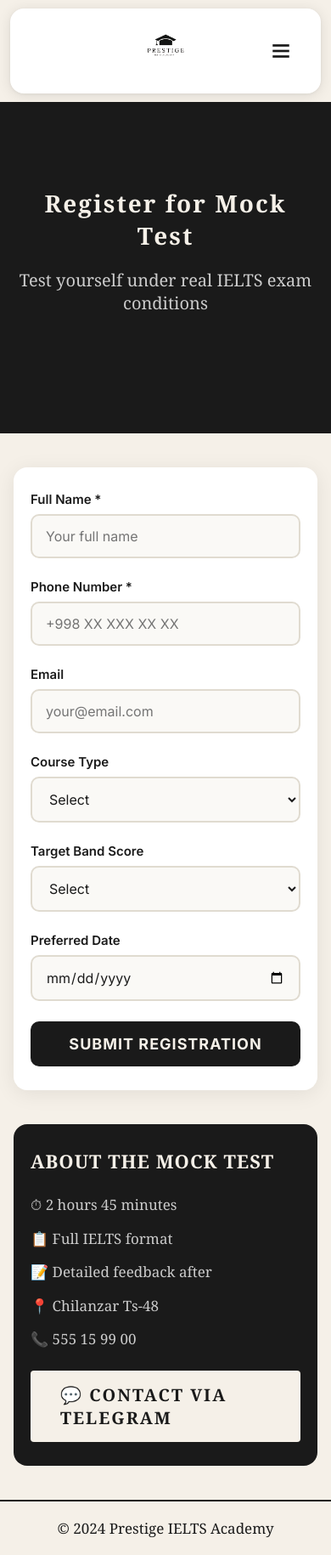
After one commit to ahmed9969/prestige-ielts, a Flask app: page /mock-register in a window 390 px wide. The commit adds this page. Shown: the whole page at 85% size. Run offline with Flask 3, Linux system fonts and the light colour scheme.

Commit message:
feat: mock test registration form with Google Sheets integration
- New /mock-register page with full form (name, phone, email, course type, target score, date)
- Submissions written to Google Sheets via gspread + google-auth
- Success and error states handled
- Info panel alongside the form
- Added Mock Test link to navbar
- Mobile responsive form layout

Co-Authored-By: Claude Sonnet 4.6 <noreply@anthropic.com>

```diff
--- a/app.py
+++ b/app.py
@@ -1,16 +1,46 @@
-from flask import Flask, render_template, request
+from flask import Flask, render_template, request, jsonify
+import os
+import json
+from datetime import datetime
 
 app = Flask(__name__)
+
+def get_sheet():
+    try:
+        import gspread
+        from google.oauth2.service_account import Credentials
+
+        creds_json = os.environ.get("GOOGLE_CREDENTIALS")
+        if not creds_json:
+            return None, "GOOGLE_CREDENTIALS env var not set"
+
+        creds_dict = json.loads(creds_json)
+        scopes = [
+            "https://www.googleapis.com/auth/spreadsheets",
+            "https://www.googleapis.com/auth/drive",
+        ]
+        credentials = Credentials.from_service_account_info(creds_dict, scopes=scopes)
+        client = gspread.authorize(credentials)
+        sheet_id = os.environ.get("GOOGLE_SHEET_ID")
+        if not sheet_id:
+            return None, "GOOGLE_SHEET_ID env var not set"
+        sheet = client.open_by_key(sheet_id).sheet1
+        return sheet, None
+    except Exception as e:
+        return None, str(e)
+
 
 @app.route("/")
 def home():
     lang = request.args.get("lang", "en")
     return render_template("home.html", lang=lang)
 
+
 @app.route("/vacancies")
 def vacancies():
     lang = request.args.get("lang", "en")
     return render_template("vacancies.html", lang=lang)
+
 
 @app.route("/courses/<slug>")
 def course(slug):
@@ -20,5 +50,47 @@ def course(slug):
     lang = request.args.get("lang", "en")
     return render_template("course.html", lang=lang, slug=slug)
 
+
+@app.route("/mock-register", methods=["GET", "POST"])
+def mock_register():
+    lang = request.args.get("lang", "en")
+
+    if request.method == "POST":
+        name     = request.form.get("name", "").strip()
+        phone    = request.form.get("phone", "").strip()
+        email    = request.form.get("email", "").strip()
+        course_type = request.form.get("course_type", "").strip()
+        target   = request.form.get("target", "").strip()
+        date_pref = request.form.get("date_pref", "").strip()
+
+        if not name or not phone:
+            return render_template(
+                "mock_register.html", lang=lang,
+                error=True, success=False
+            )
+
+        row = [
+            datetime.utcnow().strftime("%Y-%m-%d %H:%M UTC"),
+            name, phone, email, course_type, target, date_pref
+        ]
+
+        sheet, err = get_sheet()
+        if sheet:
+            # Add header row if sheet is empty
+            if sheet.row_count == 0 or sheet.acell("A1").value is None:
+                sheet.append_row([
+                    "Timestamp", "Full Name", "Phone", "Email",
+                    "Course Type", "Target Score", "Preferred Date"
+                ])
+            sheet.append_row(row)
+            return render_template("mock_register.html", lang=lang, success=True, error=False)
+        else:
+            # Log the error but still show success to user
+            print(f"Sheet error: {err}")
+            return render_template("mock_register.html", lang=lang, success=True, error=False)
+
+    return render_template("mock_register.html", lang=lang, success=False, error=False)
+
+
 if __name__ == "__main__":
-    app.run()
+    app.run(debug=True)
--- a/requirements.txt
+++ b/requirements.txt
@@ -1,2 +1,4 @@
 flask
 gunicorn
+gspread
+google-auth
--- a/static/style.css
+++ b/static/style.css
@@ -1208,3 +1208,180 @@ footer {
     .nav-links { order: 3; width: 100%; flex-wrap: wrap; justify-content: center; }
     .nav-right { margin-left: auto; }
 }
+/* ── Mock Test Registration Form ── */
+#mock-form-section {
+    padding: 80px 24px;
+    background-color: #f5f0e8;
+    min-height: 60vh;
+}
+
+.mock-form-wrap {
+    display: grid;
+    grid-template-columns: 1fr 340px;
+    gap: 40px;
+    max-width: 1000px;
+    margin: 0 auto;
+    align-items: start;
+}
+
+.mock-form-card {
+    background: #ffffff;
+    border-radius: 16px;
+    padding: 48px;
+    box-shadow: 0 4px 24px rgba(0,0,0,0.08);
+}
+
+.form-group {
+    margin-bottom: 24px;
+}
+
+.form-group label {
+    display: block;
+    font-size: 15px;
+    font-weight: 600;
+    margin-bottom: 8px;
+    color: #1a1a1a;
+    font-family: 'Inter', sans-serif;
+}
+
+.form-group input,
+.form-group select {
+    width: 100%;
+    padding: 14px 16px;
+    border: 2px solid #e0dbd0;
+    border-radius: 10px;
+    font-size: 16px;
+    font-family: 'Inter', sans-serif;
+    color: #1a1a1a;
+    background: #faf9f6;
+    outline: none;
+    transition: border-color 0.2s;
+}
+
+.form-group input:focus,
+.form-group select:focus {
+    border-color: #1a1a1a;
+    background: #fff;
+}
+
+.form-submit-btn {
+    width: 100%;
+    padding: 16px;
+    background: #1a1a1a;
+    color: #f5f0e8;
+    border: none;
+    border-radius: 10px;
+    font-size: 18px;
+    font-weight: 700;
+    font-family: 'Inter', sans-serif;
+    cursor: pointer;
+    letter-spacing: 1px;
+    text-transform: uppercase;
+    transition: background 0.2s, transform 0.15s;
+}
+
+.form-submit-btn:hover {
+    background: #333;
+    transform: translateY(-1px);
+}
+
+.form-error-banner {
+    background: #fde8e8;
+    color: #c0392b;
+    border: 1px solid #f5c6c6;
+    border-radius: 8px;
+    padding: 14px 18px;
+    font-size: 15px;
+    margin-bottom: 24px;
+    font-family: 'Inter', sans-serif;
+}
+
+/* Info panel */
+.mock-form-info {
+    background: #1a1a1a;
+    color: #f5f0e8;
+    border-radius: 16px;
+    padding: 40px 32px;
+}
+
+.mock-form-info h3 {
+    font-size: 22px;
+    margin-bottom: 24px;
+    letter-spacing: 1px;
+    text-transform: uppercase;
+}
+
+.mock-form-info ul {
+    list-style: none;
+    display: flex;
+    flex-direction: column;
+    gap: 14px;
+}
+
+.mock-form-info ul li {
+    font-size: 17px;
+    color: #ccc;
+    line-height: 1.5;
+}
+
+/* Success state */
+.form-success-wrap {
+    display: flex;
+    justify-content: center;
+    align-items: center;
+    min-height: 50vh;
+}
+
+.form-success-box {
+    background: #fff;
+    border-radius: 16px;
+    padding: 64px 48px;
+    text-align: center;
+    max-width: 480px;
+    width: 100%;
+    box-shadow: 0 4px 24px rgba(0,0,0,0.08);
+}
+
+.success-icon {
+    width: 72px;
+    height: 72px;
+    background: #1a1a1a;
+    color: #f5c518;
+    border-radius: 50%;
+    font-size: 36px;
+    font-weight: 700;
+    display: flex;
+    align-items: center;
+    justify-content: center;
+    margin: 0 auto 24px;
+}
+
+.form-success-box h2 {
+    font-size: 28px;
+    margin-bottom: 14px;
+}
+
+.form-success-box p {
+    font-size: 18px;
+    color: #555;
+    margin-bottom: 32px;
+    line-height: 1.6;
+}
+
+@media (max-width: 768px) {
+    .mock-form-wrap {
+        grid-template-columns: 1fr;
+    }
+
+    .mock-form-card {
+        padding: 28px 20px;
+    }
+
+    .mock-form-info {
+        padding: 28px 20px;
+    }
+
+    #mock-form-section {
+        padding: 40px 16px;
+    }
+}
--- a/templates/home.html
+++ b/templates/home.html
@@ -40,6 +40,7 @@
                     <a href="#results">{% if lang == 'uz' %}Natijalar{% elif lang == 'ru' %}Результаты{% else %}Results{% endif %}</a>
                     <a href="#contact">{% if lang == 'uz' %}Aloqa{% elif lang == 'ru' %}Контакты{% else %}Contact{% endif %}</a>
                     <a href="/vacancies">{% if lang == 'uz' %}Vakansiyalar{% elif lang == 'ru' %}Вакансии{% else %}Vacancies{% endif %}</a>
+                    <a href="/mock-register">{% if lang == 'uz' %}Mock Test{% elif lang == 'ru' %}Пробный тест{% else %}Mock Test{% endif %}</a>
                 </div>
                 <div class="lang-switcher">
                     <a href="?lang=en">🇬🇧 EN</a>
--- /dev/null
+++ b/templates/mock_register.html
@@ -0,0 +1,162 @@
+<!DOCTYPE html>
+<html lang="en">
+<head>
+    <meta charset="UTF-8">
+    <meta name="viewport" content="width=device-width, initial-scale=1.0">
+    <title>{% if lang == 'uz' %}Mock Test Ro'yxatdan o'tish{% elif lang == 'ru' %}Запись на пробный тест{% else %}Register for Mock Test{% endif %} - Prestige IELTS Academy</title>
+    <link rel="stylesheet" href="/static/style.css">
+    <link rel="preconnect" href="https://fonts.googleapis.com">
+    <link rel="preconnect" href="https://fonts.gstatic.com" crossorigin>
+    <link href="https://fonts.googleapis.com/css2?family=Inter:wght@400;500;600;700&display=swap" rel="stylesheet">
+</head>
+<body>
+
+    <!-- NAVBAR -->
+    <nav>
+        <a href="/" class="nav-logo-outer">
+            <img src="/static/logo.png" alt="Prestige IELTS Academy">
+        </a>
+        <div class="navbar-card">
+            <div class="nav-mobile-bar">
+                <img src="/static/logo.png" alt="Prestige IELTS Academy" class="logo-mobile">
+                <button class="nav-hamburger" id="navHamburger" aria-label="Menu">
+                    <svg width="26" height="26" viewBox="0 0 24 24" fill="none" stroke="currentColor" stroke-width="2.5">
+                        <line x1="3" y1="6" x2="21" y2="6"/>
+                        <line x1="3" y1="12" x2="21" y2="12"/>
+                        <line x1="3" y1="18" x2="21" y2="18"/>
+                    </svg>
+                </button>
+            </div>
+            <div class="nav-collapse" id="navCollapse">
+                <div class="nav-links">
+                    <a href="/">{% if lang == 'uz' %}Bosh sahifa{% elif lang == 'ru' %}Главная{% else %}Home{% endif %}</a>
+                    <a href="/#courses">{% if lang == 'uz' %}Kurslar{% elif lang == 'ru' %}Курсы{% else %}Courses{% endif %}</a>
+                    <a href="/#contact">{% if lang == 'uz' %}Aloqa{% elif lang == 'ru' %}Контакты{% else %}Contact{% endif %}</a>
+                    <a href="/vacancies">{% if lang == 'uz' %}Vakansiyalar{% elif lang == 'ru' %}Вакансии{% else %}Vacancies{% endif %}</a>
+                </div>
+                <div class="lang-switcher">
+                    <a href="?lang=en">🇬🇧 EN</a>
+                    <a href="?lang=uz">🇺🇿 UZ</a>
+                    <a href="?lang=ru">🇷🇺 RU</a>
+                </div>
+            </div>
+        </div>
+        <a href="/#contact" class="nav-cta">
+            {% if lang == 'uz' %}Ro'yxatdan o'tish{% elif lang == 'ru' %}Записаться{% else %}Enroll Now{% endif %}
+        </a>
+    </nav>
+
+    <!-- HERO -->
+    <section class="hero">
+        <h1>{% if lang == 'uz' %}Mock Test uchun ro'yxatdan o'ting{% elif lang == 'ru' %}Запись на пробный тест{% else %}Register for Mock Test{% endif %}</h1>
+        <p>{% if lang == 'uz' %}Haqiqiy IELTS imtihoni sharoitida o'zingizni sinab ko'ring{% elif lang == 'ru' %}Проверьте себя в условиях реального экзамена IELTS{% else %}Test yourself under real IELTS exam conditions{% endif %}</p>
+    </section>
+
+    <!-- FORM SECTION -->
+    <section id="mock-form-section">
+
+        {% if success %}
+        <!-- SUCCESS STATE -->
+        <div class="form-success-wrap">
+            <div class="form-success-box">
+                <div class="success-icon">✓</div>
+                <h2>{% if lang == 'uz' %}Muvaffaqiyatli yuborildi!{% elif lang == 'ru' %}Заявка отправлена!{% else %}Registration Received!{% endif %}</h2>
+                <p>{% if lang == 'uz' %}Biz siz bilan tez orada bog'lanamiz.{% elif lang == 'ru' %}Мы свяжемся с вами в ближайшее время.{% else %}We will be in touch with you shortly to confirm your mock test slot.{% endif %}</p>
+                <a href="/" class="btn">{% if lang == 'uz' %}Bosh sahifaga qaytish{% elif lang == 'ru' %}На главную{% else %}Back to Home{% endif %}</a>
+            </div>
+        </div>
+
+        {% else %}
+        <!-- FORM -->
+        <div class="mock-form-wrap">
+            <div class="mock-form-card">
+
+                {% if error %}
+                <div class="form-error-banner">
+                    {% if lang == 'uz' %}Ism va telefon raqamini kiriting{% elif lang == 'ru' %}Пожалуйста, заполните имя и телефон{% else %}Please fill in your name and phone number{% endif %}
+                </div>
+                {% endif %}
+
+                <form method="POST" action="/mock-register{% if lang != 'en' %}?lang={{ lang }}{% endif %}">
+
+                    <div class="form-group">
+                        <label>{% if lang == 'uz' %}To'liq ism *{% elif lang == 'ru' %}Полное имя *{% else %}Full Name *{% endif %}</label>
+                        <input type="text" name="name" required placeholder="{% if lang == 'uz' %}Ismingiz{% elif lang == 'ru' %}Ваше имя{% else %}Your full name{% endif %}">
+                    </div>
+
+                    <div class="form-group">
+                        <label>{% if lang == 'uz' %}Telefon raqam *{% elif lang == 'ru' %}Номер телефона *{% else %}Phone Number *{% endif %}</label>
+                        <input type="tel" name="phone" required placeholder="+998 XX XXX XX XX">
+                    </div>
+
+                    <div class="form-group">
+                        <label>{% if lang == 'uz' %}Email{% elif lang == 'ru' %}Email{% else %}Email{% endif %}</label>
+                        <input type="email" name="email" placeholder="{% if lang == 'uz' %}Email manzilingiz{% elif lang == 'ru' %}Ваш email{% else %}your@email.com{% endif %}">
+                    </div>
+
+                    <div class="form-group">
+                        <label>{% if lang == 'uz' %}Kurs turi{% elif lang == 'ru' %}Тип курса{% else %}Course Type{% endif %}</label>
+                        <select name="course_type">
+                            <option value="">{% if lang == 'uz' %}Tanlang{% elif lang == 'ru' %}Выберите{% else %}Select{% endif %}</option>
+                            <option value="General">IELTS General</option>
+                            <option value="Academic">IELTS Academic</option>
+                            <option value="Not sure">{% if lang == 'uz' %}Bilmayman{% elif lang == 'ru' %}Не знаю{% else %}Not sure yet{% endif %}</option>
+                        </select>
+                    </div>
+
+                    <div class="form-group">
+                        <label>{% if lang == 'uz' %}Maqsad ball{% elif lang == 'ru' %}Целевой балл{% else %}Target Band Score{% endif %}</label>
+                        <select name="target">
+                            <option value="">{% if lang == 'uz' %}Tanlang{% elif lang == 'ru' %}Выберите{% else %}Select{% endif %}</option>
+                            <option value="5.0–5.5">5.0 – 5.5</option>
+                            <option value="6.0–6.5">6.0 – 6.5</option>
+                            <option value="7.0–7.5">7.0 – 7.5</option>
+                            <option value="8.0+">8.0+</option>
+                        </select>
+                    </div>
+
+                    <div class="form-group">
+                        <label>{% if lang == 'uz' %}Qulay sana{% elif lang == 'ru' %}Удобная дата{% else %}Preferred Date{% endif %}</label>
+                        <input type="date" name="date_pref">
+                    </div>
+
+                    <button type="submit" class="form-submit-btn">
+                        {% if lang == 'uz' %}Yuborish{% elif lang == 'ru' %}Отправить{% else %}Submit Registration{% endif %}
+                    </button>
+
+                </form>
+            </div>
+
+            <div class="mock-form-info">
+                <h3>{% if lang == 'uz' %}Mock Test haqida{% elif lang == 'ru' %}О пробном тесте{% else %}About the Mock Test{% endif %}</h3>
+                <ul>
+                    <li>⏱ {% if lang == 'uz' %}2 soat 45 daqiqa{% elif lang == 'ru' %}2 часа 45 минут{% else %}2 hours 45 minutes{% endif %}</li>
+                    <li>📋 {% if lang == 'uz' %}To'liq IELTS formati{% elif lang == 'ru' %}Полный формат IELTS{% else %}Full IELTS format{% endif %}</li>
+                    <li>📝 {% if lang == 'uz' %}Batafsil fikr-mulohaza{% elif lang == 'ru' %}Подробная обратная связь{% else %}Detailed feedback after{% endif %}</li>
+                    <li>📍 {% if lang == 'uz' %}Chilanzar Ts-48{% elif lang == 'ru' %}Чиланзар Тс-48{% else %}Chilanzar Ts-48{% endif %}</li>
+                    <li>📞 555 15 99 00</li>
+                </ul>
+                <a href="https://t.me/Prestige_IELTSAcademy" target="_blank" class="btn" style="margin-top:24px; display:inline-block;">💬 {% if lang == 'uz' %}Telegram orqali bog'laning{% elif lang == 'ru' %}Написать в Telegram{% else %}Contact via Telegram{% endif %}</a>
+            </div>
+        </div>
+        {% endif %}
+
+    </section>
+
+    <footer>
+        <p>© 2024 Prestige IELTS Academy</p>
+    </footer>
+
+    <script>
+        (function () {
+            var btn = document.getElementById('navHamburger');
+            var collapse = document.getElementById('navCollapse');
+            if (btn && collapse) {
+                btn.addEventListener('click', function () {
+                    collapse.classList.toggle('open');
+                });
+            }
+        })();
+    </script>
+</body>
+</html>
```
